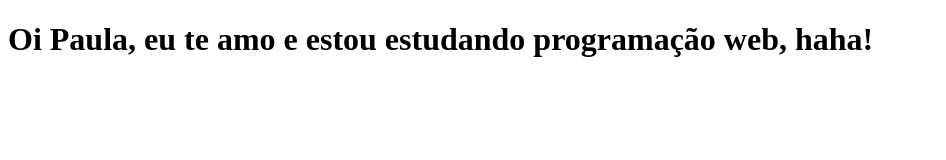
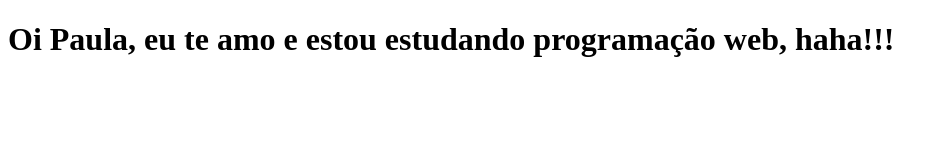
Before and after one commit to regisclaus/clone-tabnews, a Next.js app: page / in a window 1280 px wide. Shown: the top 160 px of the page, without its empty margins (0-946 px from the left). Built offline with nearby package versions, Linux system fonts and the light colour scheme.

Commit message:
modify phrase

```diff
--- a/pages/index.js
+++ b/pages/index.js
@@ -1,5 +1,5 @@
 function Home() {
-    return <h1>Oi Paula, eu te amo e estou estudando programação web, haha!</h1>
+    return <h1>Oi Paula, eu te amo e estou estudando programação web, haha!!!</h1>
 }
 
 export default Home;
```
